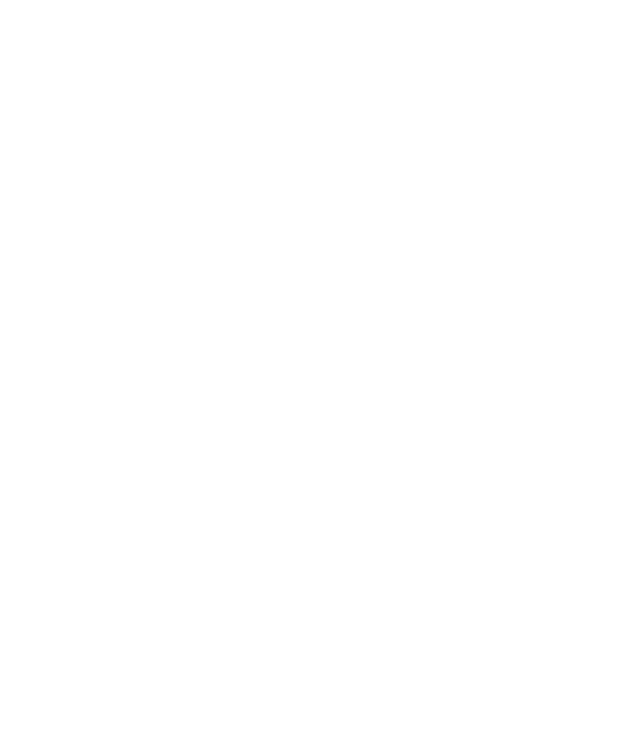
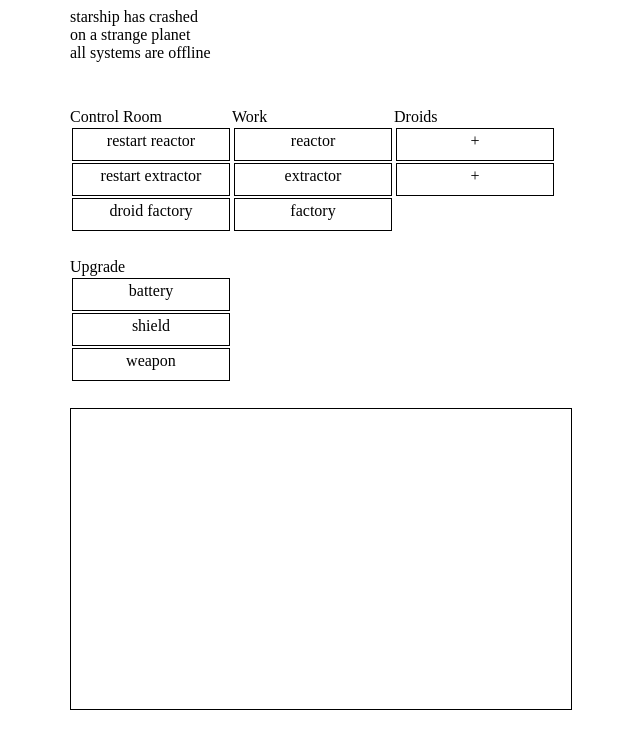
Before and after one commit to ruanha/planet-x-offline, a plain HTML site: page index.html in a window 1280 px wide. Shown: the whole page, without its empty margins (320-960 px from the left). Drawn offline with Linux system fonts and the light colour scheme.

Commit message:
basic layout ready

```diff
--- a/index.html
+++ b/index.html
@@ -1,9 +1,104 @@
 <!DOCTYPE html>
 <html>
 <head>
+	<meta charset="utf-8">
 	<title>planet-x:offline</title>
+	<style type="text/css">
+		#container{width:500px; height:500px; margin:0 auto;}
+		#messages{width:500px; height:100px; overflow:hidden;}
+		#actions{width:500px; height:150px;}
+		#explorer{width:500px; height:150px;}
+		#planet-x{width:500px; height:300px;border:1px solid black;}
+		.btn{width:150px; height:25px; border:1px solid black; cursor:pointer;
+			text-align: center;padding: 3px; margin:2px;}
+		#control{float:left;}
+		#work{float:left;}
+		#droids{float:left;}
+	</style>
 </head>
 <body>
+<div id="container">
+	<div id="messages"></div>
+	<div id="actions">
+		<div id="control">
+			<div class="headline">Control Room</div>
+			<div id="restartReactor" class="btn">restart reactor</div>
+			<div id="restartExtractor" class="btn">restart extractor</div>
+			<div id="droidFactory" class="btn">droid factory</div>
+		</div>
+		<div id="work">
+			<div class="headline">Work</div>
+			<div id="work-reactor" class="btn">reactor</div>
+			<div id="work-extractor" class="btn">extractor</div>
+			<div id="work-droid" class="btn">factory</div>
+		</div>
+		<div id="droids">
+			<div class="headline">Droids</div>
+			<div id="droid-reactor" class="btn">+</div>
+			<div id="droid-extractor" class="btn">+</div>
+		</div>
+	</div>
+	<div id="explorer">
+		<div id="upgrades">
+			<div class="headline">Upgrade</div>
+			<div id="upg-battery" class="btn">battery</div>
+			<div id="upg-shield" class="btn">shield</div>
+			<div id="upg-weapon" class="btn">weapon</div>
+		</div>
+	</div>
+	<div id="planet-x">
 
+	</div>
+</div>
+
+<script type="text/javascript">
+	const messages = {intro:"starship has crashed", intro2:"on a strange planet",
+		intro3:"all systems are offline", resources:"not enough resources"}
+	function getById(Element){
+		return document.getElementById(Element)
+	}
+	function rmBtn(btn){
+		btn.parentNode.removeChild(btn)
+	}
+	{
+	function typeWritter(txt, i=0){
+		if ( i<txt.length ){
+			document.getElementById("messages").innerHTML += txt.charAt(i)
+			i++
+			setTimeout(typeWritter, 50, txt, i)
+		}
+		else{document.getElementById("messages").innerHTML += "<br>"}
+	}}
+	function cooldown(time, button, btnText, callback){
+		const fullTime = time;
+		(function recursive(time, fullTime, button, btnText, callback){
+			if (time<=0){
+				button.textContent = btnText
+				let percentage = 0
+				let linearGradient = "linear-gradient(to right, gray, gray "+ percentage+
+				"%, transparent "+ percentage+"%)"
+				button.style.backgroundImage = linearGradient
+				button.style.opacity = "1"
+				callback[0](...callback.slice(1))
+				return time
+			}
+			let percentage = (time/fullTime)*100
+			let linearGradient = "linear-gradient(to right, rgba(0, 0, 0, 0.35) "+ percentage+
+				"%, rgba(0, 0, 0, 0) "+ percentage+"%)";
+			button.style.backgroundImage = linearGradient
+			button.style.opacity = "0.5"
+			setTimeout(function() {
+				return recursive(time-10, fullTime, button, btnText, callback);
+			}, 10);
+		}(time, fullTime, button, btnText, callback))
+	}
+	const container = getById("container")
+	const restartReactor = getById("restartReactor")
+	typeWritter(messages.intro)
+	setTimeout(typeWritter, 1500, messages.intro2)
+	setTimeout(typeWritter, 3000, messages.intro3)
+	setTimeout(()=>{restartReactor.style.visibility = "visible"}, 5000)
+
+</script>
 </body>
 </html>
```
